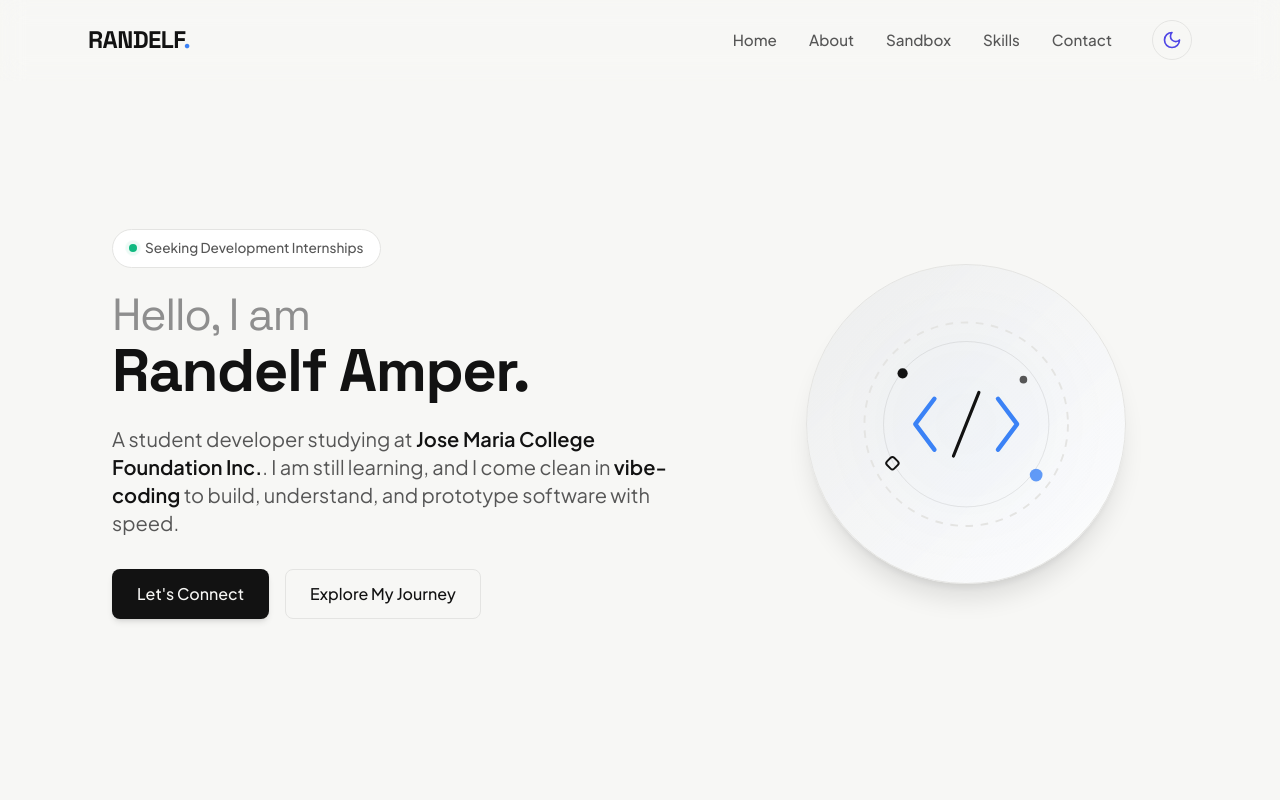
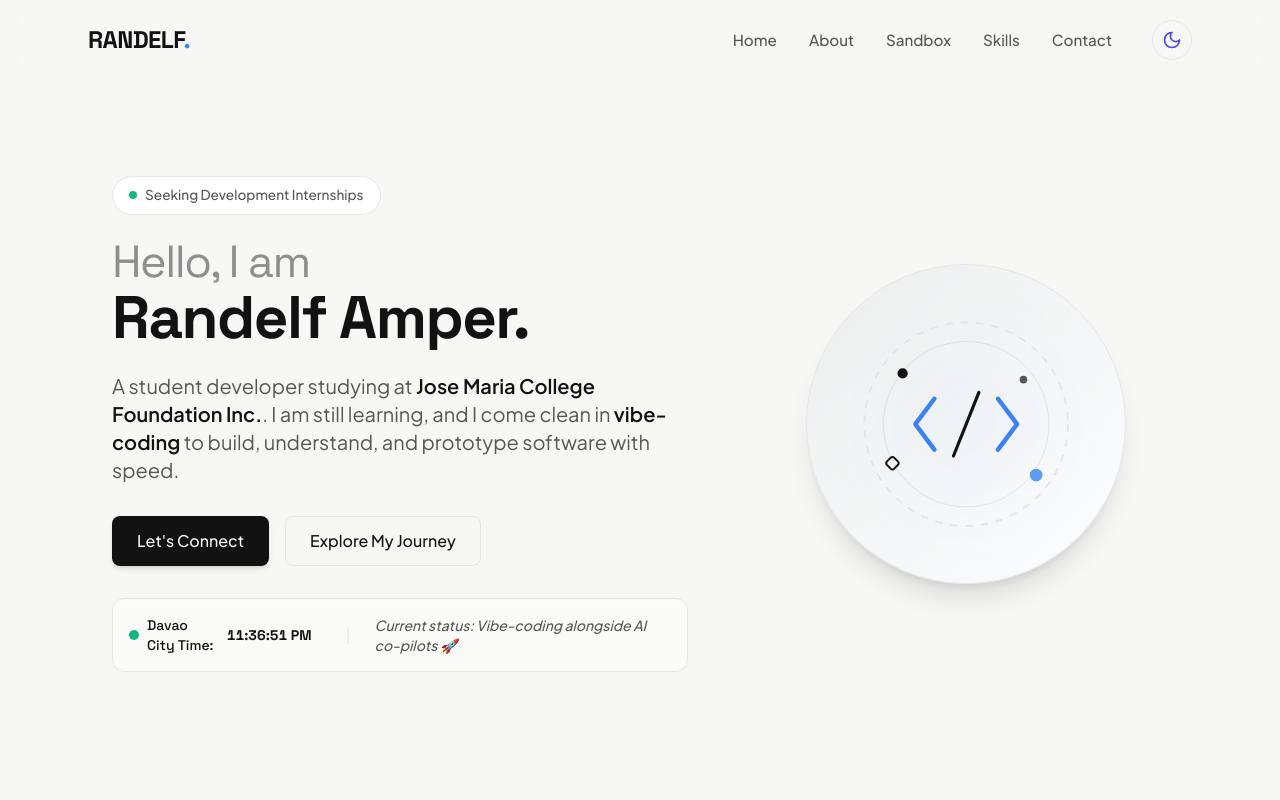
Before and after one commit to miggy06/randelf-portfolio, a Next.js app: page / in a window 1280 px wide. Shown: the top 800 px of the page. Built offline with nearby package versions, Linux system fonts and the light colour scheme.

Commit message:
Add dynamic status ticker and custom coding station setups

```diff
--- a/app/page.tsx
+++ b/app/page.tsx
@@ -6,6 +6,7 @@ import About from "@/components/About";
 import VibeLab from "@/components/VibeLab";
 import Sandbox from "@/components/Sandbox";
 import Skills from "@/components/Skills";
+import Setup from "@/components/Setup";
 import Contact from "@/components/Contact";
 
 export default function Home() {
@@ -18,6 +19,7 @@ export default function Home() {
         <VibeLab />
         <Sandbox />
         <Skills />
+        <Setup />
         <Contact />
       </main>
 
--- a/components/Hero.tsx
+++ b/components/Hero.tsx
@@ -1,6 +1,7 @@
 "use client";
 
 import { motion } from "framer-motion";
+import StatusTicker from "./StatusTicker";
 
 export default function Hero() {
   const containerVariants = {
@@ -88,6 +89,11 @@ export default function Hero() {
             >
               Explore My Journey
             </a>
+          </motion.div>
+
+          {/* Dynamic Status Ticker */}
+          <motion.div variants={itemVariants}>
+            <StatusTicker />
           </motion.div>
         </motion.div>
 
--- /dev/null
+++ b/components/Setup.tsx
@@ -0,0 +1,116 @@
+"use client";
+
+import { motion } from "framer-motion";
+import { Cpu, Monitor, Keyboard, Layers, Terminal } from "lucide-react";
+
+const GEAR_ITEMS = [
+  {
+    icon: Cpu,
+    category: "Processor & Graphics",
+    name: "Ryzen 5 + RTX 3060",
+    desc: "A perfect balance of computing power and VRAM for local development, compiling Next.js files, and AAA gaming.",
+  },
+  {
+    icon: Layers,
+    category: "Memory & Storage",
+    name: "32GB RAM + 1TB NVMe SSD",
+    desc: "High-speed multi-tasking capacity to run development servers, containers, and hundreds of browser tabs simultaneously.",
+  },
+  {
+    icon: Keyboard,
+    category: "Peripherals",
+    name: "75% Custom Mechanical Keyboard",
+    desc: "Equipped with smooth linear switches for satisfying, silent coding sprints and late-night keystroke comfort.",
+  },
+  {
+    icon: Monitor,
+    category: "Display Setup",
+    name: "24\" 144Hz IPS Monitor",
+    desc: "Color-accurate screen real estate to review layout structures, typography pairings, and responsive UI scaling.",
+  },
+  {
+    icon: Terminal,
+    category: "Vibe Stack",
+    name: "VS Code + Gemini Co-Pilot",
+    desc: "My primary software setup: writing clean prompts, letting AI generate syntax, and compiling code inside a terminal.",
+  },
+];
+
+export default function Setup() {
+  const containerVariants = {
+    hidden: {},
+    visible: {
+      transition: {
+        staggerChildren: 0.1,
+      },
+    },
+  };
+
+  const itemVariants = {
+    hidden: { opacity: 0, y: 20 },
+    visible: {
+      opacity: 1,
+      y: 0,
+      transition: { duration: 0.6, ease: [0.16, 1, 0.3, 1] },
+    },
+  };
+
+  return (
+    <section id="setup" className="py-24 border-t border-border-light dark:border-border-dark">
+      <div className="max-w-6xl mx-auto px-6">
+
+        {/* Section Header */}
+        <div className="flex flex-col items-start mb-16">
+          <span className="font-heading uppercase text-xs tracking-widest text-accent-light dark:text-accent-dark font-medium mb-3">
+            Hardware & Workspace
+          </span>
+          <h2 className="text-3xl sm:text-4xl font-heading font-bold text-primary-light dark:text-primary-dark tracking-tight mb-4">
+            The Coding Station
+          </h2>
+          <p className="max-w-2xl text-secondary-light dark:text-secondary-dark text-[0.98rem] leading-relaxed">
+            Since I love PC building and hardware configuration, I custom-tailored my development rig.
+            Here is the equipment and software suite that powers my daily learning runs, coding sprints, and gaming sessions.
+          </p>
+        </div>
+
+        {/* Gear Grid */}
+        <motion.div
+          variants={containerVariants}
+          initial="hidden"
+          whileInView="visible"
+          viewport={{ once: true, margin: "-100px" }}
+          className="grid grid-cols-1 md:grid-cols-2 lg:grid-cols-3 gap-6"
+        >
+          {GEAR_ITEMS.map((item) => {
+            const Icon = item.icon;
+            return (
+              <motion.div
+                key={item.name}
+                variants={itemVariants}
+                className="p-6 rounded-xl border border-border-light dark:border-border-dark bg-card-light dark:bg-card-dark hover:border-accent-light dark:hover:border-accent-dark transition-all duration-300"
+              >
+                <div className="flex items-center gap-4 mb-4">
+                  <div className="p-2 border rounded-lg border-border-light dark:border-border-dark text-accent-light dark:text-accent-dark">
+                    <Icon className="w-5 h-5" />
+                  </div>
+                  <div>
+                    <span className="text-[0.75rem] font-heading font-medium text-tertiary-light dark:text-tertiary-dark uppercase tracking-wide">
+                      {item.category}
+                    </span>
+                    <h3 className="text-lg font-bold text-primary-light dark:text-primary-dark leading-tight mt-0.5">
+                      {item.name}
+                    </h3>
+                  </div>
+                </div>
+                <p className="text-secondary-light dark:text-secondary-dark text-sm leading-relaxed">
+                  {item.desc}
+                </p>
+              </motion.div>
+            );
+          })}
+        </motion.div>
+
+      </div>
+    </section>
+  );
+}
--- /dev/null
+++ b/components/StatusTicker.tsx
@@ -0,0 +1,68 @@
+"use client";
+
+import { useEffect, useState } from "react";
+
+export default function StatusTicker() {
+  const [timeStr, setTimeStr] = useState("");
+  const [statusMsg, setStatusMsg] = useState("Vibe-coding alongside AI 🚀");
+
+  useEffect(() => {
+    const updateTicker = () => {
+      // Calculate local time in Davao City (Asia/Manila)
+      const options: Intl.DateTimeFormatOptions = {
+        timeZone: "Asia/Manila",
+        hour: "numeric",
+        minute: "2-digit",
+        second: "2-digit",
+        hour12: true,
+      };
+
+      const now = new Date();
+      const localTime = now.toLocaleTimeString("en-US", options);
+      setTimeStr(localTime);
+
+      // Determine status based on current Davao City hour (0-23)
+      const manilaOptions: Intl.DateTimeFormatOptions = {
+        timeZone: "Asia/Manila",
+        hour: "numeric",
+        hour12: false,
+      };
+      const currentHour = parseInt(now.toLocaleTimeString("en-US", manilaOptions));
+
+      if (currentHour >= 0 && currentHour < 6) {
+        setStatusMsg("Sleeping or Vibe-coding 🌙");
+      } else if (currentHour >= 6 && currentHour < 8) {
+        setStatusMsg("Drinking Coffee & Reading Tech news ☕");
+      } else if (currentHour >= 8 && currentHour < 12) {
+        setStatusMsg("Attending Class at JMC Foundation 📚");
+      } else if (currentHour >= 12 && currentHour < 13) {
+        setStatusMsg("Lunch Break & Gaming 🎮");
+      } else if (currentHour >= 13 && currentHour < 17) {
+        setStatusMsg("In Lectures / Practical Programming Lab 💻");
+      } else if (currentHour >= 17 && currentHour < 20) {
+        setStatusMsg("Winding down & PC Hardware building 🔧");
+      } else {
+        setStatusMsg("Vibe-coding alongside AI co-pilots 🚀");
+      }
+    };
+
+    updateTicker();
+    const interval = setInterval(updateTicker, 1000);
+    return () => clearInterval(interval);
+  }, []);
+
+  return (
+    <div className="flex flex-col sm:flex-row sm:items-center gap-2 sm:gap-6 mt-8 p-4 rounded-xl border border-border-light dark:border-border-dark bg-card-light/40 dark:bg-card-dark/40 backdrop-blur-sm max-w-xl">
+      <div className="flex items-center gap-2 text-sm font-heading font-medium text-primary-light dark:text-primary-dark">
+        <span className="w-2.5 h-2.5 rounded-full bg-emerald-500 relative flex-shrink-0">
+          <span className="absolute inset-0 rounded-full bg-emerald-500 animate-ping opacity-75"></span>
+        </span>
+        Davao City Time: <span className="font-bold tabular-nums min-w-[95px]">{timeStr || "Loading..."}</span>
+      </div>
+      <div className="hidden sm:block text-border-light dark:text-border-dark">|</div>
+      <div className="text-sm font-medium text-secondary-light dark:text-secondary-dark italic">
+        Current status: {statusMsg}
+      </div>
+    </div>
+  );
+}
```
